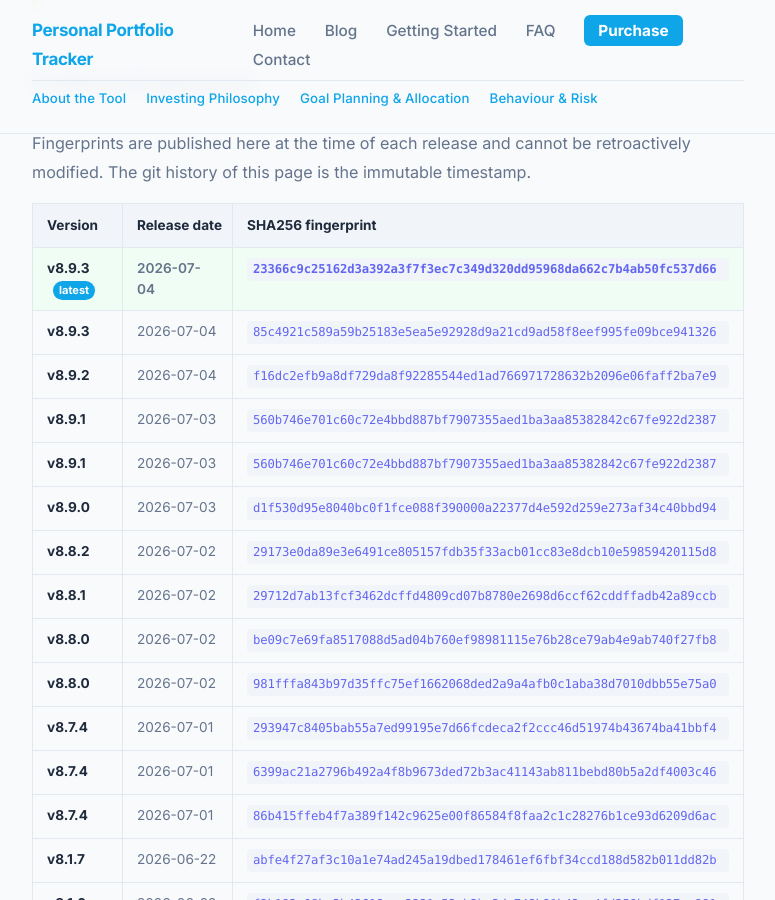
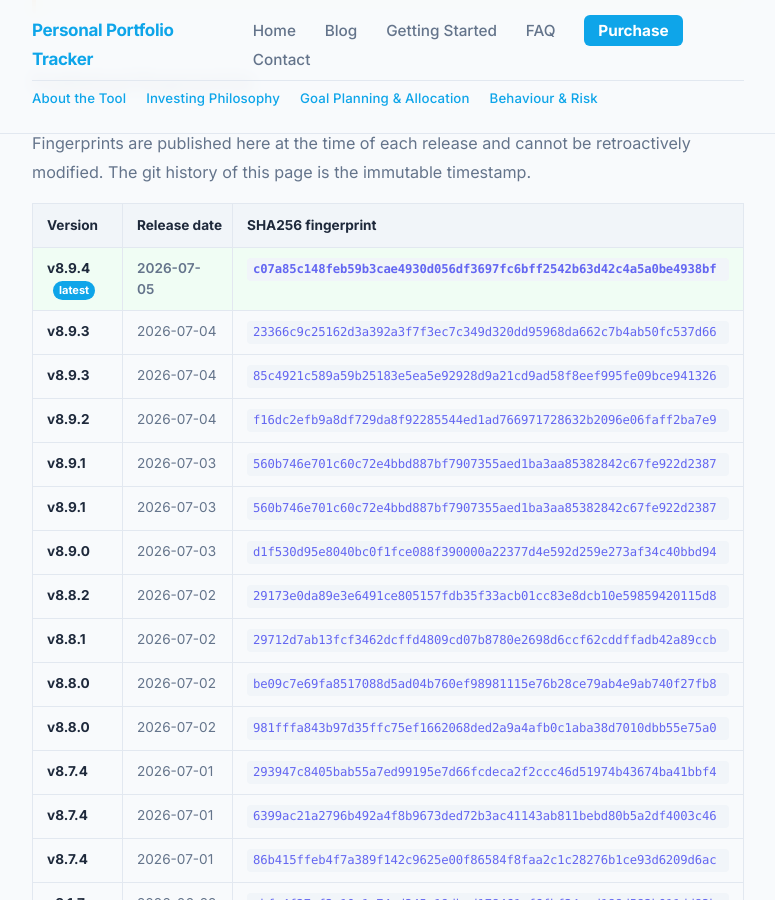
Before and after one commit to srikrishna2024/portfolio-tracker-blog, a Jekyll site: the page built from release-fingerprints/index.html, in a window 1280 px wide and 900 px high, scrolled down 976 px. Shown: the whole window, without its empty margins (252-1027 px from the left). Built offline with Jekyll 4.4.1, drawn with Linux system fonts in a browser that asks for light colours.

Commit message:
release: add v8.9.4 fingerprint

```diff
--- a/release-fingerprints/index.html
+++ b/release-fingerprints/index.html
@@ -40,7 +40,12 @@
       </thead>
       <tbody>
         <tr class="fp-current">
-          <td><strong>v8.9.3</strong> <span class="fp-badge">latest</span></td>
+          <td><strong>v8.9.4</strong> <span class="fp-badge">latest</span></td>
+          <td>2026-07-05</td>
+          <td><code class="fp-code">c07a85c148feb59b3cae4930d056df3697fc6bff2542b63d42c4a5a0be4938bf</code></td>
+        </tr>
+        <tr>
+          <td><strong>v8.9.3</strong></td>
           <td>2026-07-04</td>
           <td><code class="fp-code">23366c9c25162d3a392a3f7f3ec7c349d320dd95968da662c7b4ab50fc537d66</code></td>
         </tr>
```
